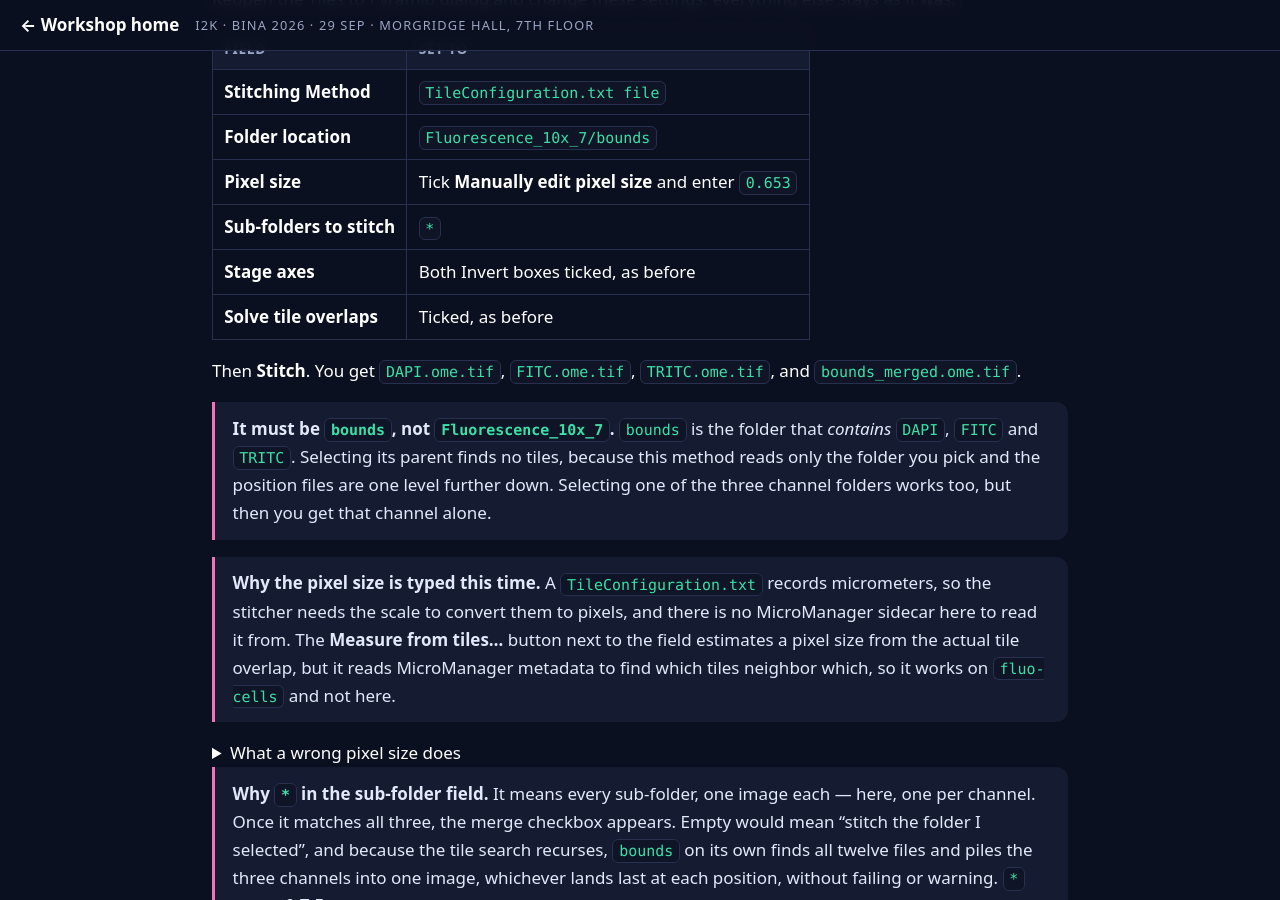
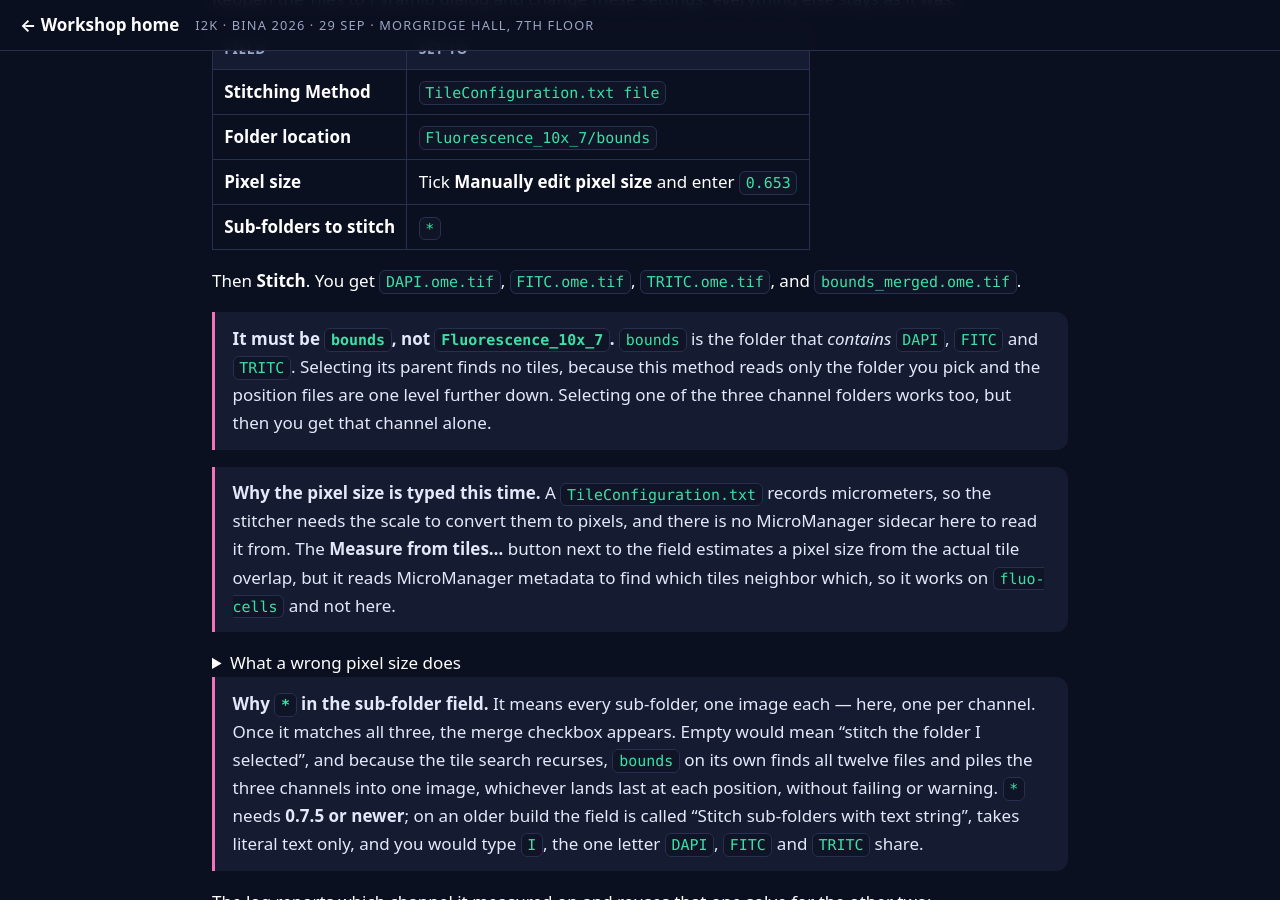
Before and after one commit to MichaelSNelson/BINA-I2K-2026-QuPath-Extensions, a Jekyll site: the page built from docs/13-tiles-to-pyramid.md, in a window 1280 px wide and 900 px high, scrolled down 5918 px. Built offline with Jekyll 4.4.1, drawn with Linux system fonts in a browser that asks for light colours.

Commit message:
Guide 13: exercise 2 table lists only what changes
Claude-Session: https://claude.ai/code/session_01KwiACUr5MacuDvqp74c96o

```diff
--- a/docs/13-tiles-to-pyramid.md
+++ b/docs/13-tiles-to-pyramid.md
@@ -242,8 +242,6 @@ Reopen the Tiles to Pyramid dialog and change these settings; everything else st
 | **Folder location** | `Fluorescence_10x_7/bounds` |
 | **Pixel size** | Tick **Manually edit pixel size** and enter `0.653` |
 | **Sub-folders to stitch** | `*` |
-| **Stage axes** | Both Invert boxes ticked, as before |
-| **Solve tile overlaps** | Ticked, as before |
 
 Then **Stitch**. You get `DAPI.ome.tif`, `FITC.ome.tif`, `TRITC.ome.tif`, and
 `bounds_merged.ome.tif`.
```
